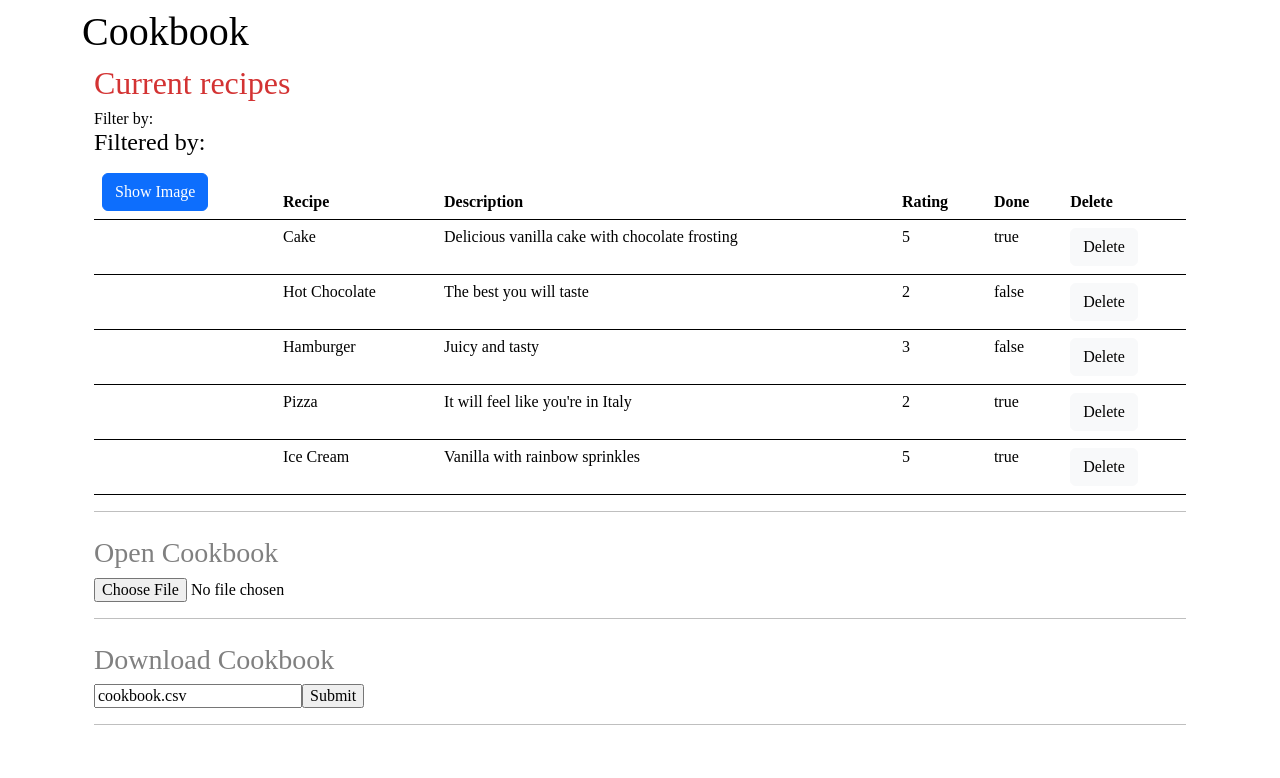
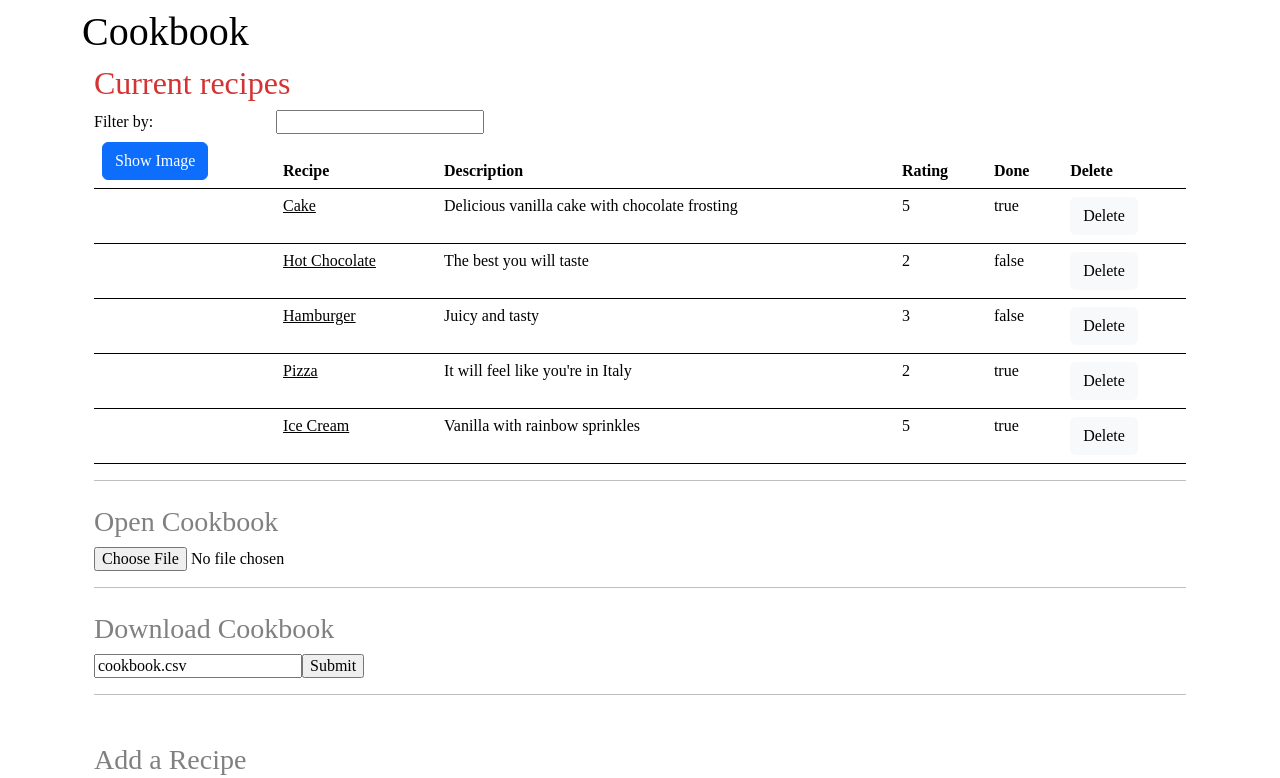
Before and after one commit to MSubsea/ng-cookbook, an Angular app: page / in a window 1280 px wide. Shown: the top 778 px of the page. Built offline with nearby package versions, Linux system fonts and the light colour scheme.

Commit message:
Build menu detail component; add routing

```diff
--- a/src/app/app.component.html
+++ b/src/app/app.component.html
@@ -1,5 +1,5 @@
 <div class="container">
   <h1>Cookbook</h1>
 
-  <app-cookbook></app-cookbook>
+  <router-outlet></router-outlet>
 </div>
--- a/src/app/cookbook/cookbook.component.html
+++ b/src/app/cookbook/cookbook.component.html
@@ -6,14 +6,15 @@
     </div>
     <div class="card-body">
         <div class='row'>
-            <div class='col-md-2'>Filter by:</div>
-            <div class='col-md-4'>
+            <div class="form-group">
+              <label for="recipeFilter" class="col-sm-2 control-label">Filter by:</label>
+              <input type='text' id="recipeFilter" />
               <!--<input type='text' [(ngModel)]='listFilter' /> -->
             </div>
         </div>
-        <div class='row'>
-            <div class='col-md-6'>
-              <h4>Filtered by: </h4>
+        <div class='row' *ngIf='listFilter'>
+          <div class='col-md-6'>
+            <h4>Filtered by: {{listFilter}}</h4>
           </div>
         </div>
         <table class='table' *ngIf="filteredRecipes.length">
@@ -34,7 +35,7 @@
             <tbody>
               <tr *ngFor="let recipe of filteredRecipes">
                   <td><img *ngIf="showImage" [src]="recipe.imageUrl" [title]="recipe.name" [style.width.px]="imageWidth" [style.margin.px]="imageMargin"></td>
-                  <td>{{recipe.name}}</td>
+                  <td><a [routerLink]="['/recipe-detail/', recipe.recipeId]">{{recipe.name}}</a></td>
                   <td>{{recipe.description}}</td>
                   <td>{{recipe.rating}}</td>
                   <td>{{recipe.done}}</td>
--- a/src/app/cookbook/cookbook.component.ts
+++ b/src/app/cookbook/cookbook.component.ts
@@ -6,7 +6,6 @@ import { RecipeService } from './recipe.service';
 import { Subscription } from 'rxjs';
 
 @Component({
-  selector: 'app-cookbook',
   templateUrl: './cookbook.component.html',
   styleUrls: ['./cookbook.component.scss']
 })
@@ -27,10 +26,10 @@ export class CookbookComponent implements OnInit {
 
   set listFilter(value:string) {
     this._listFilter = value;
-    this.filteredRecipes = this.performFilter(value);
+    this.filteredRecipes = this.performFilter();
   }
 
-  performFilter(filterBy: string): Recipe[] {
+  performFilter(): Recipe[] {
     return this.myCookbook.all().filter((recipe: Recipe) => {
       let n:string = recipe.name.toLowerCase()
       return n.includes(this.listFilter.toLowerCase());
@@ -39,10 +38,6 @@ export class CookbookComponent implements OnInit {
 
   constructor(private recipeService:RecipeService) {
     this.myCookbook = new Cookbook()
-    /*let menu1 = new Recipe("Spaghetti Carbonara", "best italian food");
-    this.myCookbook.add_recipe(menu1);
-    let menu2 = new Recipe("Maki", "japanese Sushi");
-    this.myCookbook.add_recipe(menu2);  */
   }
 
   toggleImage() {
--- /dev/null
+++ b/src/app/recipe-detail/recipe-detail.component.html
@@ -0,0 +1,2 @@
+<p>recipe-detail works!</p>
+<a class="btn btn-primary" href="/">Back to Recipe List</a>
--- /dev/null
+++ b/src/app/recipe-detail/recipe-detail.component.scss
@@ -0,0 +1 @@
+@import "~bootstrap/scss/bootstrap";
--- /dev/null
+++ b/src/app/recipe-detail/recipe-detail.component.ts
@@ -0,0 +1,14 @@
+import { Component, OnInit } from '@angular/core';
+
+@Component({
+  templateUrl: './recipe-detail.component.html',
+  styleUrls: ['./recipe-detail.component.scss']
+})
+export class RecipeDetailComponent implements OnInit {
+
+  constructor() { }
+
+  ngOnInit(): void {
+  }
+
+}
```
Also changed, not shown: src/app/app.module.ts (+7 -1 lines), src/app/recipe-detail/recipe-detail.guard.ts (added, +23 -0 lines), 1 other file (tests, documents, lock files or other folders).
